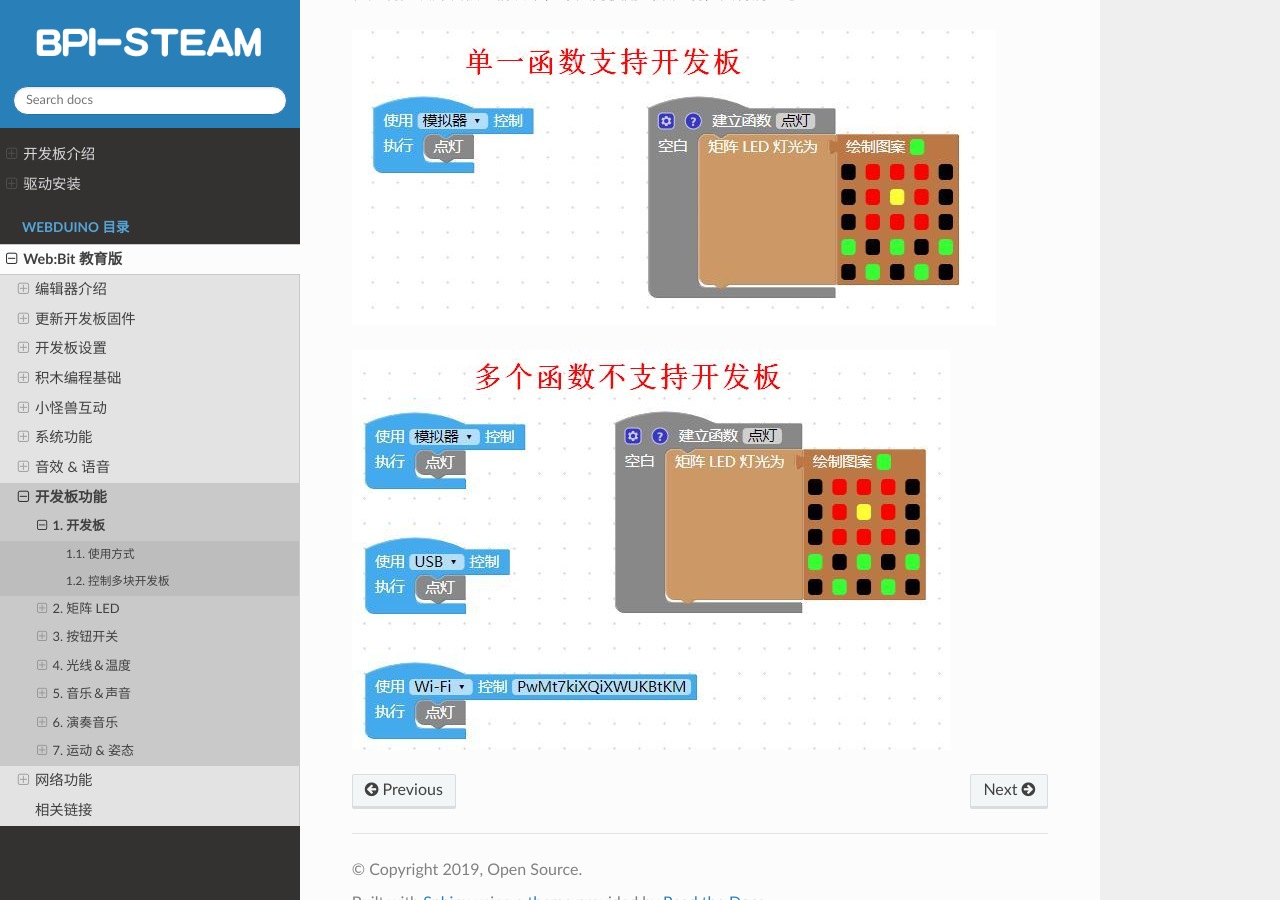
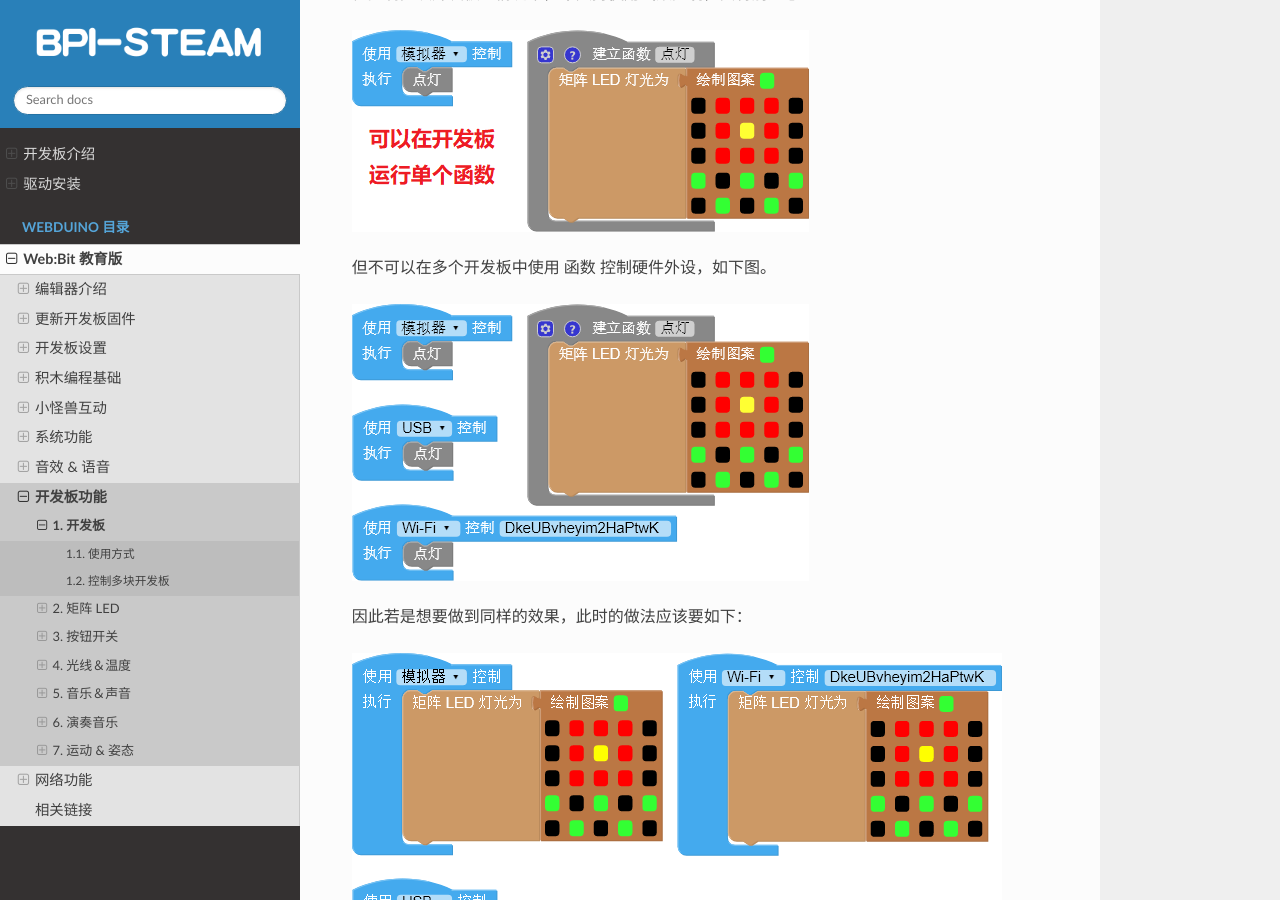
Before and after one commit to BPI-STEAM/simplified_webbit_docs, a Sphinx documentation site: the page built from source/webduino/tutorials/board/board.md, in a window 1280 px wide and 900 px high, scrolled down 2969 px. Built offline with Sphinx 7.4.7 and the Read the Docs theme 2.0.0, drawn with Linux system fonts in a browser that asks for light colours; pages that are not in the unit, such as notebooks, are missing from menus.

Commit message:
fix 开发板

```diff
--- a/source/webduino/tutorials/board/board.md
+++ b/source/webduino/tutorials/board/board.md
@@ -32,6 +32,12 @@
 
 在控制多块开发板的情况下，**不支持使用函数控制**，要特别注意！
 
-![](board/upload_d910330f4e5dadc186b69c21c4ff8645.jpg)
+![](board/upload_d910330f4e5dadc186b69c21c4ff8645.png)
 
-![](board/upload_ea4ff5dace7523836f3e5e57283affda.jpg)
+但不可以在多个开发板中使用 函数 控制硬件外设，如下图。
+
+![](board/upload_ea4ff5dace7523836f3e5e57283affda.png)
+
+因此若是想要做到同样的效果，此时的做法应该要如下：
+
+![](board/board-07.png)
```
Also changed, not shown: source/webduino/tutorials/board/board/board-06.jpg (deleted), source/webduino/tutorials/board/board/board-07.jpg (deleted), source/webduino/tutorials/board/board/board-07.png (added), source/webduino/tutorials/board/board/upload_d910330f4e5dadc186b69c21c4ff8645.jpg (deleted), source/webduino/tutorials/board/board/upload_d910330f4e5dadc186b69c21c4ff8645.png (added), source/webduino/tutorials/board/board/upload_ea4ff5dace7523836f3e5e57283affda.jpg (deleted), source/webduino/tutorials/board/board/upload_ea4ff5dace7523836f3e5e57283affda.png (added).
